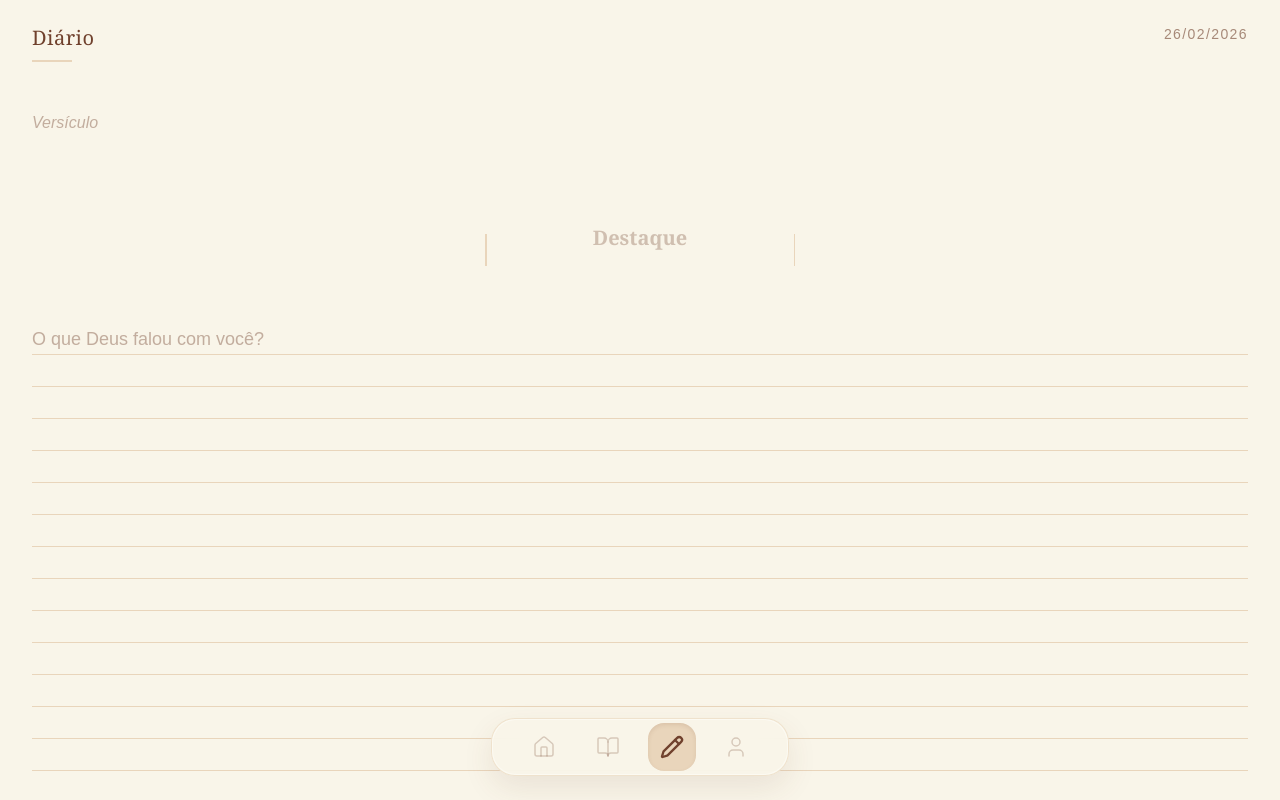
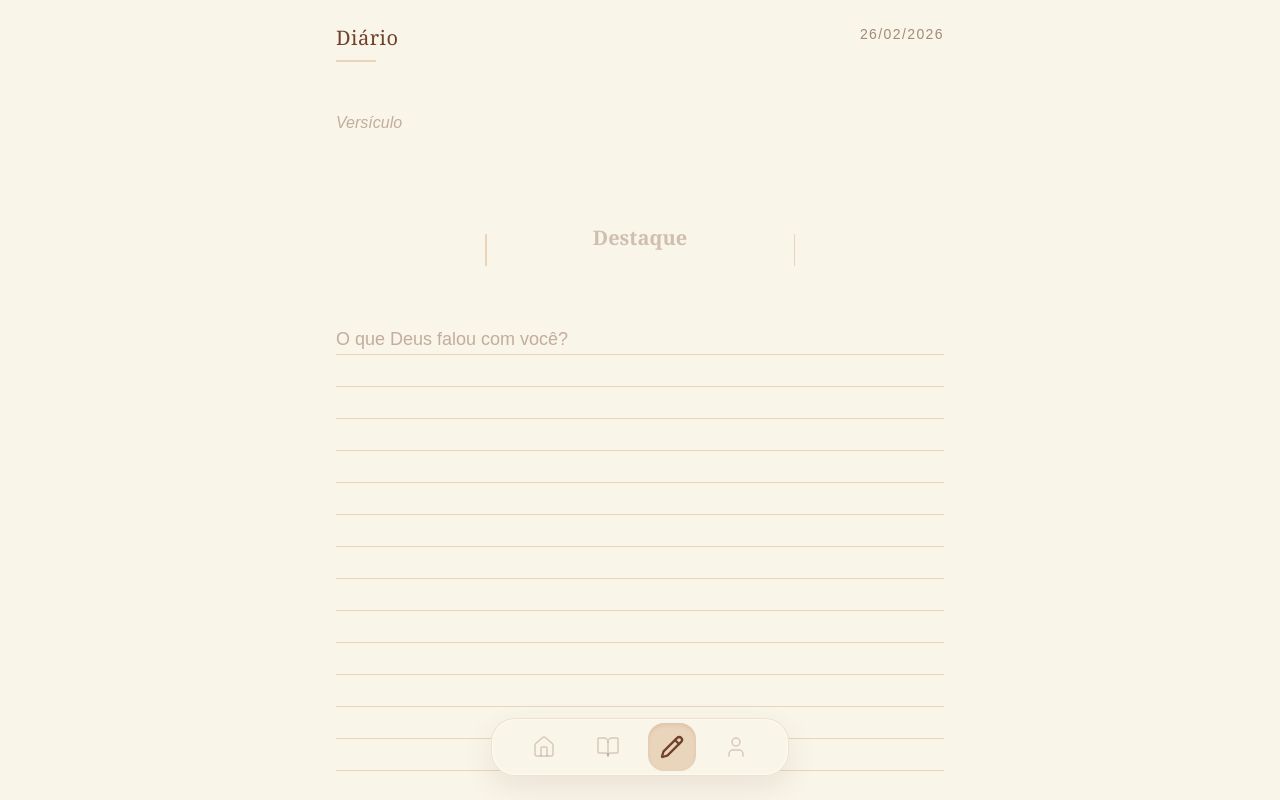
Before and after one commit to michelesannti/no-secreto, a Next.js app: page /diario in a window 1280 px wide. Shown: the top 800 px of the page. Built offline with nearby package versions, Linux system fonts and the light colour scheme.

Commit message:
Diário V1 final - largura limitada desktop

```diff
--- a/app/(app)/diario/page.tsx
+++ b/app/(app)/diario/page.tsx
@@ -30,7 +30,10 @@ export default function DiarioPage() {
   }
 
   return (
-    <div className="min-h-screen bg-[#f9f5e9] px-8 pt-6 pb-40 text-[#70412d]">
+    <div className="min-h-screen bg-[#f9f5e9] pt-6 pb-40 text-[#70412d]">
+
+      {/* LIMITADOR DE LARGURA (DESKTOP) */}
+      <div className="max-w-2xl mx-auto px-8">
 
         {/* TOPO */}
         <div className="flex justify-between items-start mb-12">
@@ -143,5 +146,6 @@ export default function DiarioPage() {
         </div>
 
       </div>
+    </div>
   );
 }
```
Lines whose indentation alone changed are shown as unchanged.
